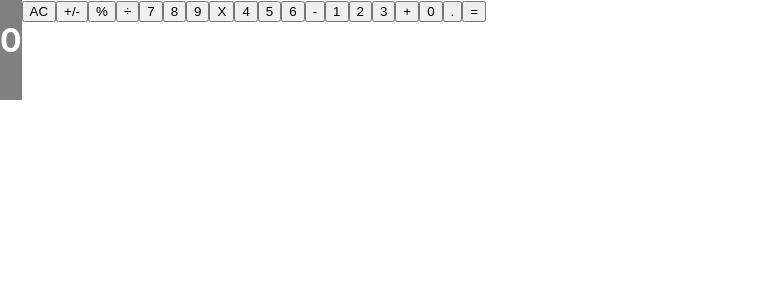
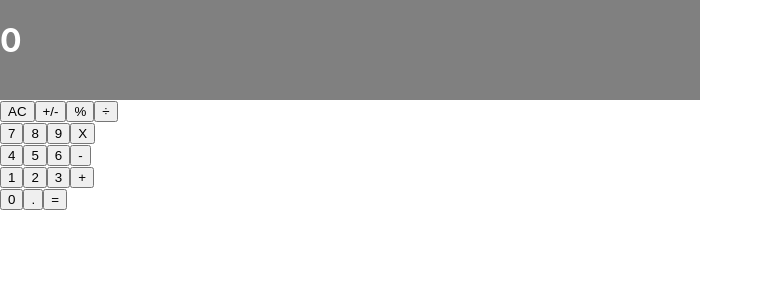
Before and after one commit to TashfeenRao/calculator-react, a React (Create React App) app: page / in a window 1280 px wide. Shown: the top 300 px of the page, without its empty margins (0-763 px from the left). Built offline with nearby package versions, Linux system fonts and the light colour scheme.

Commit message:
added flex dirextion to group and button panel

```diff
--- a/src/components/ButtonPanel.js
+++ b/src/components/ButtonPanel.js
@@ -8,31 +8,31 @@
     const { onClick } = this.props;
     return (
       <div className="buttonPanel">
-        <div className="Group1">
+        <div className="Group">
           <Button name="Button" value="AC" onClick={onClick} />
           <Button name="Button" value="+/-" onClick={onClick} />
           <Button name="Button" value="%" onClick={onClick} />
           <Button name="Button" value="÷" onClick={onClick} />
         </div>
-        <div className="Group2">
+        <div className="Group">
           <Button name="Button" value="7" onClick={onClick} />
           <Button name="Button" value="8" onClick={onClick} />
           <Button name="Button" value="9" onClick={onClick} />
           <Button name="Button" value="X" onClick={onClick} />
         </div>
-        <div className="Group3">
+        <div className="Group">
           <Button name="Button" value="4" onClick={onClick} />
           <Button name="Button" value="5" onClick={onClick} />
           <Button name="Button" value="6" onClick={onClick} />
           <Button name="Button" value="-" onClick={onClick} />
         </div>
-        <div className="Group4">
+        <div className="Group">
           <Button name="Button" value="1" onClick={onClick} />
           <Button name="Button" value="2" onClick={onClick} />
           <Button name="Button" value="3" onClick={onClick} />
           <Button name="Button" value="+" onClick={onClick} />
         </div>
-        <div className="Group5">
+        <div className="Group">
           <Button name="Button" value="0" onClick={onClick} />
           <Button name="Button" value="." onClick={onClick} />
           <Button name="Button" value="=" onClick={onClick} />
--- a/src/index.css
+++ b/src/index.css
@@ -31,6 +31,7 @@
 }
 .calculator {
   display: flex;
+  flex-direction: column;
   width: 700px;
 }
 .display {
@@ -42,20 +43,10 @@
 }
 .buttonPanel {
   display: flex;
+  flex-direction: column;
   height: 100px;
 }
-.Group1 {
+.Group {
   display: flex;
+  height: 100px;
 }
-.Group2 {
-  display: flex;
-}
-.Group3 {
-  display: flex;
-}
-.Group4 {
-  display: flex;
-}
-.Group5 {
-  display: flex;
-}
```
